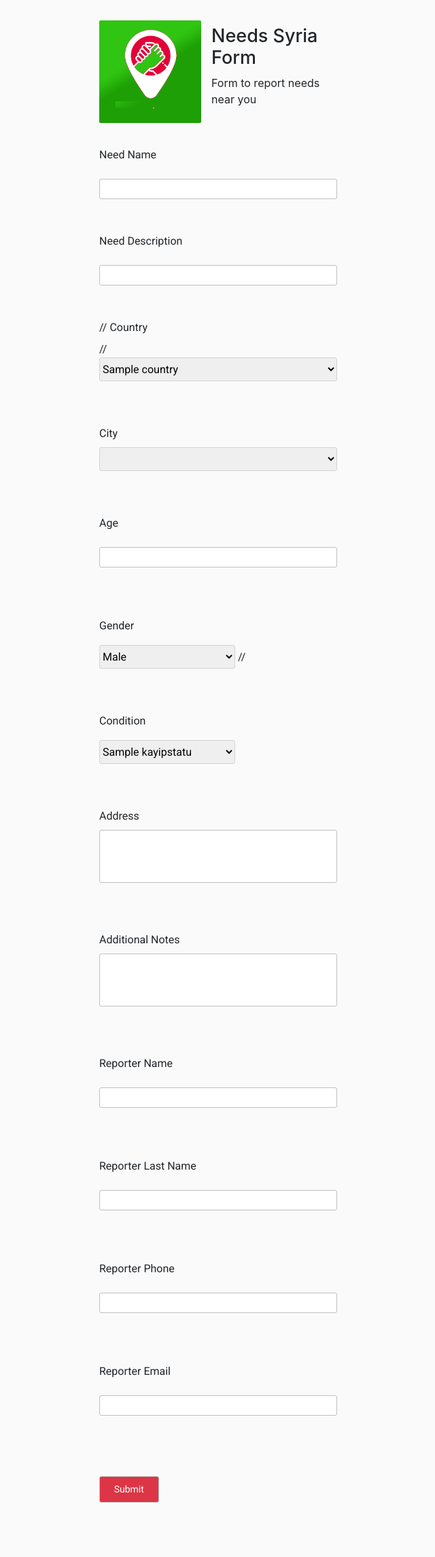
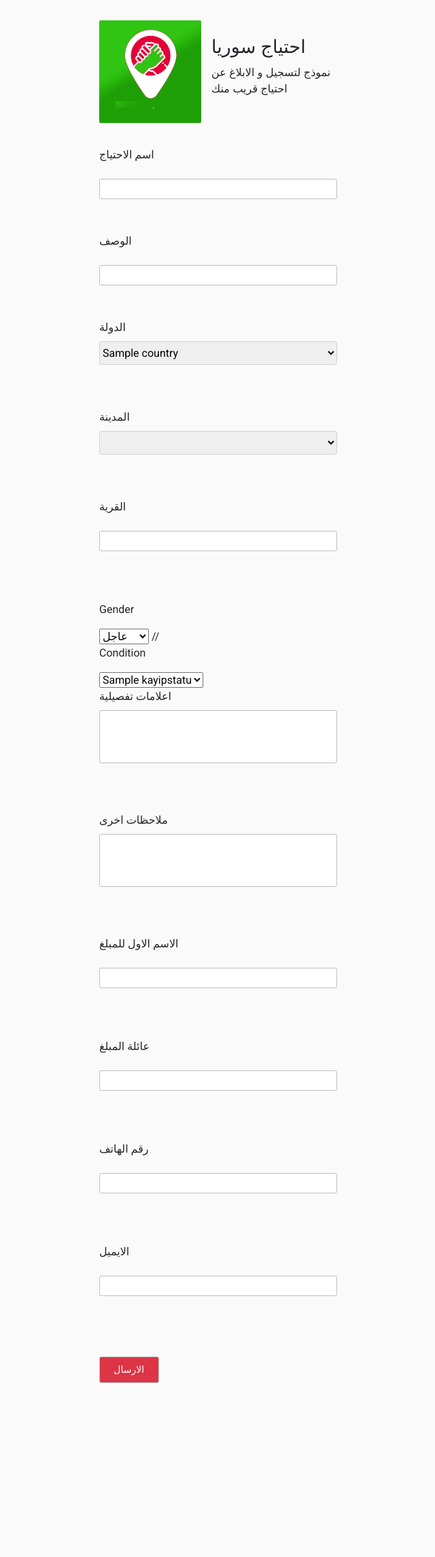
Before and after one commit to tarifkhashaneh/need-gap, a Django app: page /genelform in a window 1280 px wide. Shown: the whole page at 68% size, without its empty margins (319-959 px from the left). After the commit the page ends 2035 px from the top, so only its background shows below. Run offline with Django 3.2, Linux system fonts and the light colour scheme; tables that the repository leaves empty hold one stand-in row (values such as "Sample post"); data that the repository does not hold is empty; some libraries are stand-ins or nearby versions.

Commit message:
Update generalformdata.html

```diff
--- a/templates/generalformdata.html
+++ b/templates/generalformdata.html
@@ -27,9 +27,9 @@
         <div class="form-head ">
             <img src="{% static 'images/form-logo.png' %}" alt="form-logo" class="form-logo" />
             <div>
-                <h1 class="form-title">Needs Syria Form</h1>
+                <h1 class="form-title">احتياج سوريا</h1>
                 <p class="form-text">
-                    Form to report needs near you
+                    نموذج لتسجيل و الابلاغ عن احتياج قريب منك
                 </p>
             </div>
 
@@ -40,40 +40,40 @@
                 <input type="hidden" id="coordinate_x" name="cordinate_x" />
                 <input type="hidden" id="coordinate_y" name="cordinate_y" />
 
-                <label for="fname"> Need Name</label><br>
+                <label for="fname"> اسم الاحتياج</label><br>
                 <input required type="text" id="" name="kayip_first_name"><br>
-                <label for="fname">Need Description</label><br>
+                <label for="fname">الوصف</label><br>
                 <input required type="text" id="" name="kayip_last_name"><br>
 
-                // <label for="fname">Country</label><br>
+                <label for="fname">الدولة</label><br>
 
-                // <select id="country" name="country"  class="form-select form-select-sm"
+                <select id="country" name="country"  class="form-select form-select-sm"
                     aria-label=".form-select-sm example">
 
 
                 </select><br>
-                <label for="fname">City</label><br>
+                <label for="fname">المدينة</label><br>
                 <select required id="cityselect" name="city"
                     class="form-select form-select-sm" aria-label=".form-select-sm example">
 
 
 
-               // </select><br>
+              </select><br>
 
-                <label for="lname">Age</label><br>
+                <label for="lname">القرية</label><br>
                 <input type="text" name="age"><br><br>
                 <p>Gender</p>
                 <div>
-                    <select class="gender" name="gender" aria-labelledby="dropdownMenu2">
-                        <option value="M" type="button">Male</option>
-                        <option value="F" type="button">Female</option>
+                    <select class="الأهمية " name="gender" aria-labelledby="dropdownMenu2">
+                        <option value="M" type="button">عاجل</option>
+                        <option value="F" type="button">ضروري</option>
                     </select>
                // </div>
 
 
                 <p>Condition</p>
                 <div>
-                    <select class="condition" name="kayip_status" aria-labelledby="dropdownMenu2">
+                    <select class="نوع الاحتياج" name="kayip_status" aria-labelledby="dropdownMenu2">
                         {% for status in kayipstatus %}
                         <option id="status{{ status.id }}" value="{{ status.id }}" type="button">{{ status }}</option>
                         {% endfor %}
@@ -81,25 +81,25 @@
                 </div>
 
 
-                <label for="lname">Address</label><br>
+                <label for="lname">اعلامات تفصيلية</label><br>
                 <textarea required name="address" style="resize:none; margin-bottom: 65px;" cols="66"
                     rows="3"></textarea>
 
-                <label for="lname">Additional Notes</label><br>
+                <label for="lname">ملاحظات اخرى</label><br>
                 <textarea name="detail" style="resize:none; margin-bottom: 65px;" cols="66" rows="3"></textarea>
-                <label for="lname">Reporter Name</label><br>
+                <label for="lname">الاسم الاول للمبلغ</label><br>
                 <input required type="text" name="ihbar_first_name"><br><br>
-                <label for="lname">Reporter Last Name</label><br>
+                <label for="lname">عائلة المبلغ</label><br>
                 <input required type="text" name="ihbar_last_name"><br><br>
-                <label for="lname">Reporter Phone</label><br>
+                <label for="lname">رقم الهاتف</label><br>
                 <input required type="text" name="phonenumber"><br><br>
-                <label for="lname">Reporter Email</label><br>
+                <label for="lname">الايميل </label><br>
                 <input required type="text" name="eposta"><br><br>
 
                 <div style="color:red">{{ errors.errors }}</div>
 
 
-                <input id="submitbutton" class="btn btn-danger btn-sm w-25 py-2 h-100" type="submit" value="Submit">
+                <input id="submitbutton" class="btn btn-danger btn-sm w-25 py-2 h-100" type="submit" value="الارسال ">
 
             </form>
         </div>
@@ -207,7 +207,7 @@
         function googleTranslateElementInit() {
             new google.translate.TranslateElement(
                 {
-                    pageLanguage: "tr",
+                    pageLanguage: "ar",
                     includedLanguages: "ar,tr,en", layout: google.translate.TranslateElement.InlineLayout.SIMPLE
                 },
                 "google_translate_element"
```
